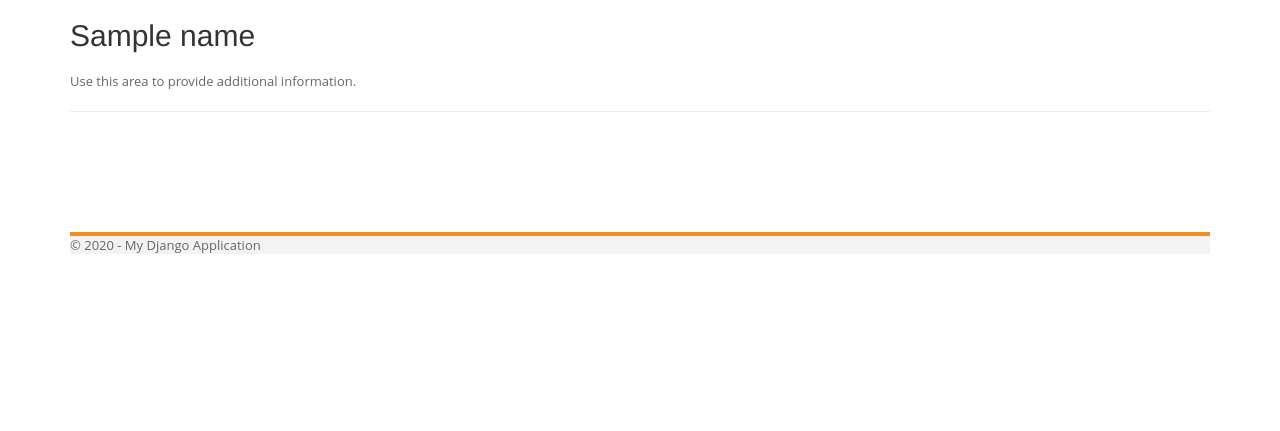
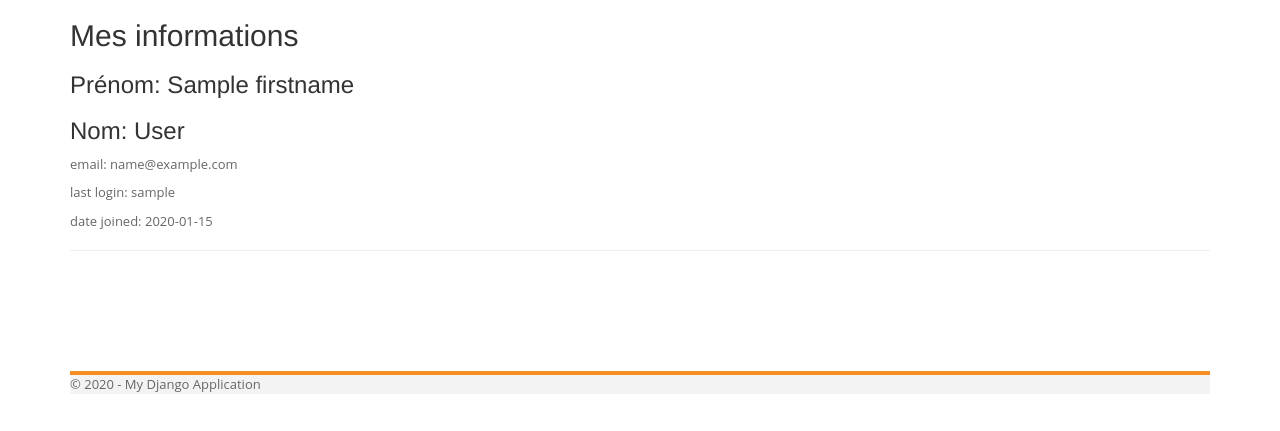
Before and after one commit to Mitoko/Yakasserole, a Django app: template Yakaserver/Yakaserver/app/templates/app/user.html in a window 1280 px wide. Shown: the part 51-482 px from the top of the page. Run offline with Django 3.2, Linux system fonts and the light colour scheme; the template is opened without the code that fills it: most values are stand-ins (such as "Sample title", 1, 10 or a date in 2020); some libraries are stand-ins or nearby versions.

```diff
--- a/Yakaserver/Yakaserver/app/templates/app/user.html
+++ b/Yakaserver/Yakaserver/app/templates/app/user.html
@@ -2,9 +2,11 @@
 
 {% block content %}
 
-<h2>{{ name }}</h2>
-<h3>{{ message }}</h3>
-
-<p>Use this area to provide additional information.</p>
+<h2> Mes informations</h2>
+<h3>Prénom: {{firstname}}</h3>
+<h3>Nom: {{lastname}}</h3>
+<p>email: {{email}}<p>
+<p>last login: {{lastlogin}}<p>
+<p>date joined: {{datejoined}}<p>
 
 {% endblock %}
```
Also changed, not shown: Yakaserver/Yakaserver/app/views.py (+20 -9 lines), Yakaserver/Yakaserver/db.sqlite3.
